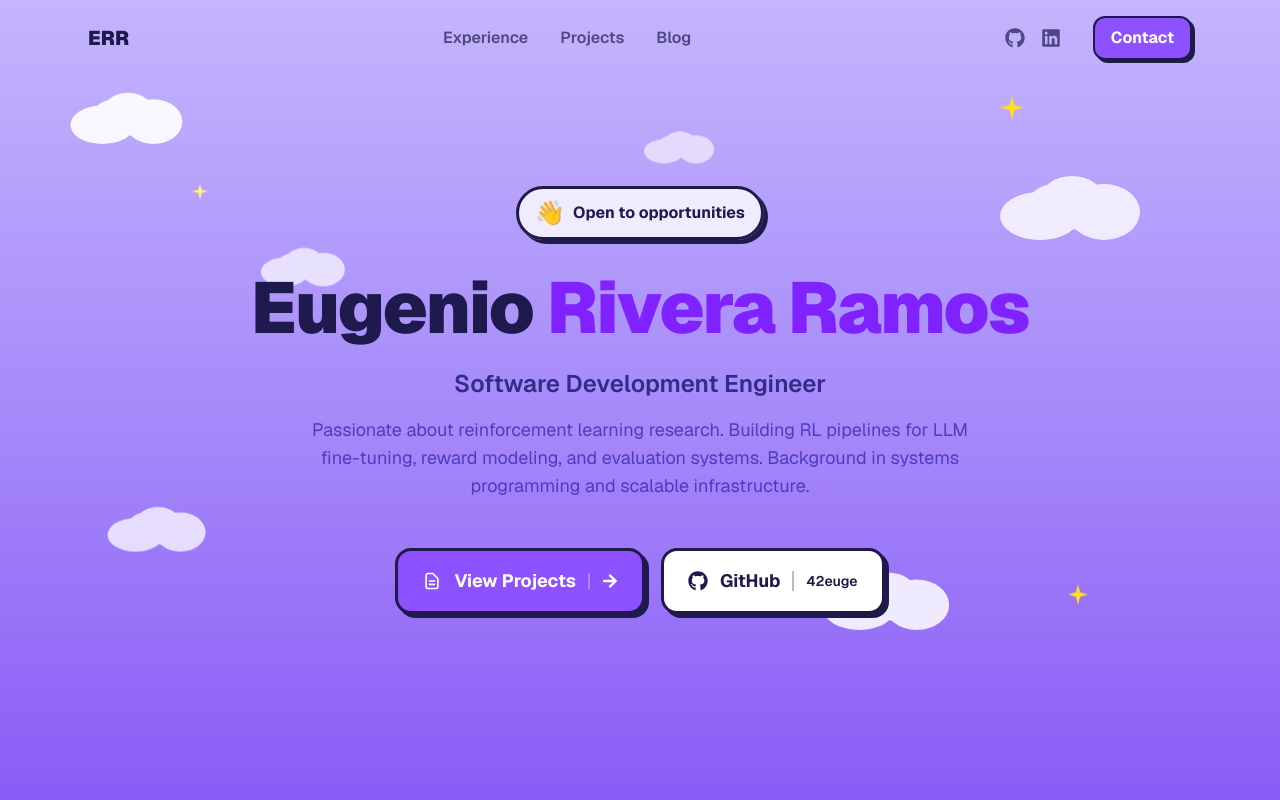
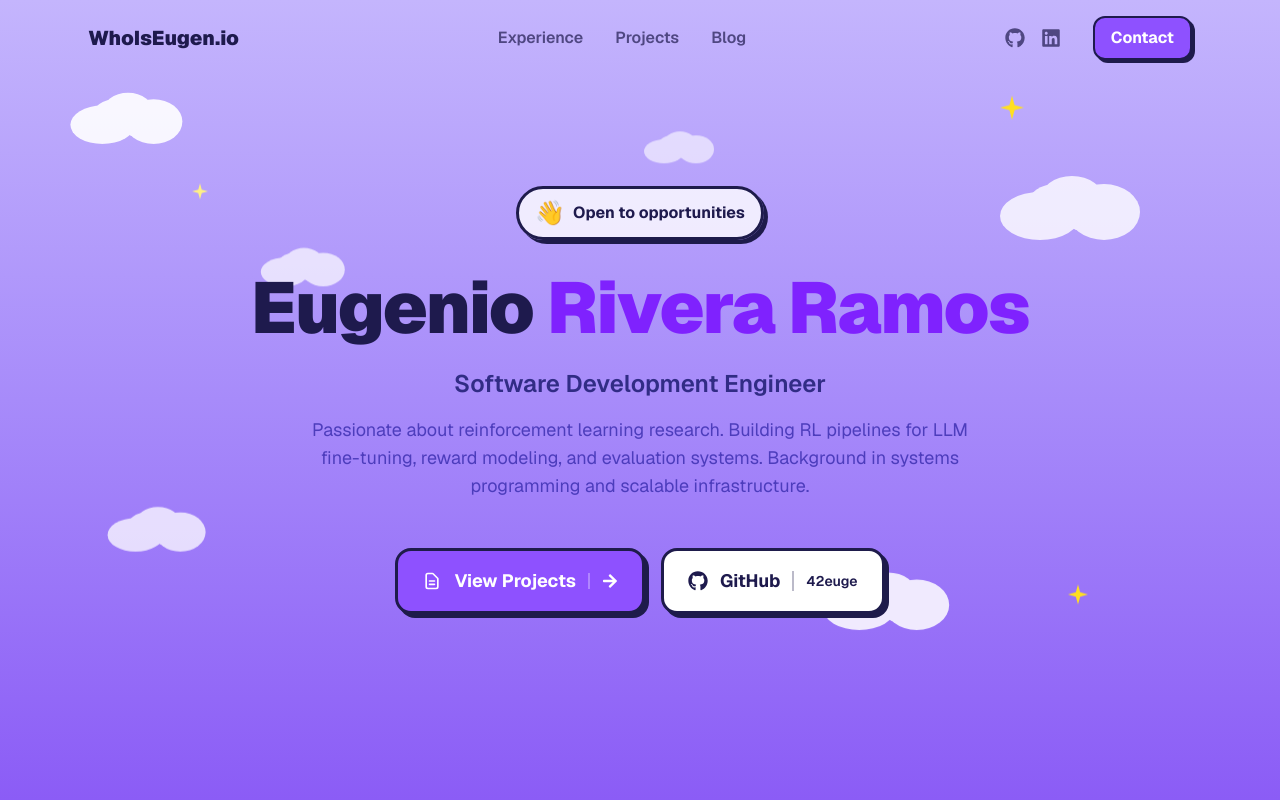
Before and after one commit to 42euge/euge-website, a Next.js app: page / in a window 1280 px wide. Shown: the top 800 px of the page. Built offline with nearby package versions, Linux system fonts and the light colour scheme.

Commit message:
Update navbar logo to WhoIsEugen.io

```diff
--- a/components/Navbar.tsx
+++ b/components/Navbar.tsx
@@ -37,7 +37,7 @@ export function Navbar() {
             href="/"
             className="text-xl font-black text-indigo-950 hover:text-violet-600 transition-colors"
           >
-            ERR
+            WhoIsEugen.io
           </a>
 
           {/* Desktop Navigation */}
```
